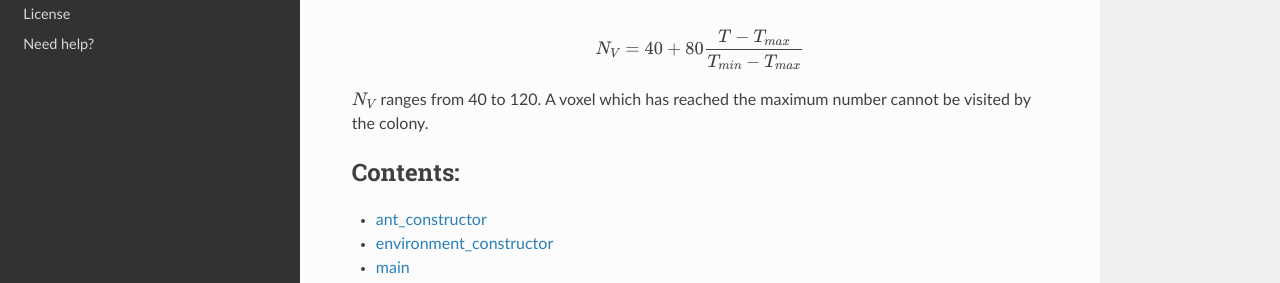
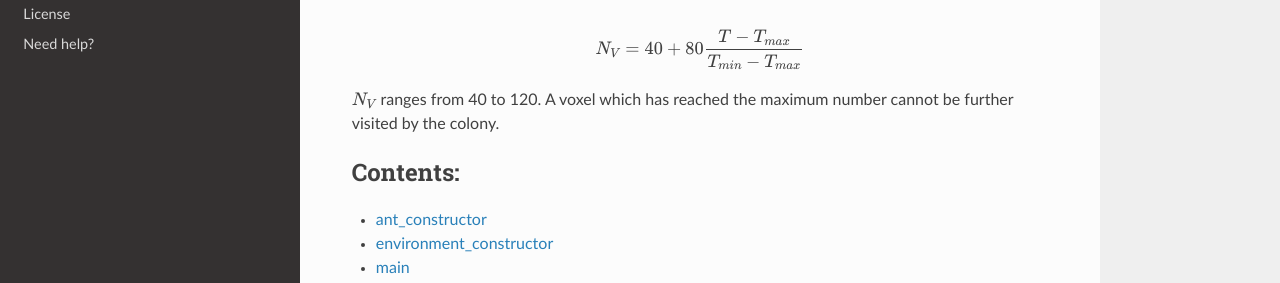
Before and after one commit to LorenzoPierfederici98/CAM_algorithm, a Sphinx documentation site: the page built from docs/index.rst, in a window 1280 px wide and 900 px high, scrolled down 1978 px. Shown: the part 226-509 px from the top of the window. Built offline with Sphinx 7.4.7 and the Read the Docs theme 2.0.0, drawn with Linux system fonts in a browser that asks for light colours.

Commit message:
updated index

```diff
--- a/docs/index.rst
+++ b/docs/index.rst
@@ -56,7 +56,7 @@ The number of visits a voxel V can receive :math:`N_V` is voxel and pheromone de
 
 .. math:: N_V = 40 + 80 \frac{T - T_{max}}{T_{min} - T_{max}}
 
-:math:`N_V` ranges from 40 to 120. A voxel which has reached the maximum number cannot be visited by the colony.
+:math:`N_V` ranges from 40 to 120. A voxel which has reached the maximum number cannot be further visited by the colony.
 
 
 .. toctree::
```
